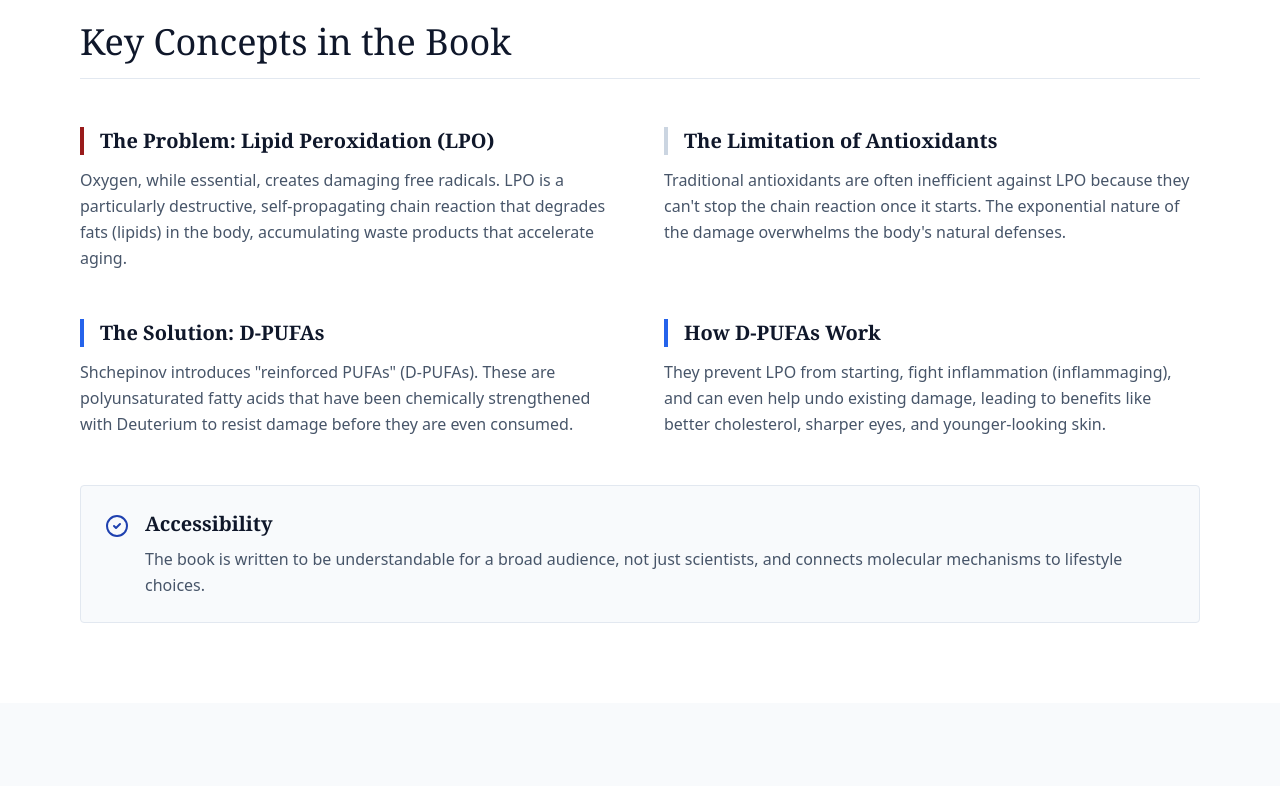
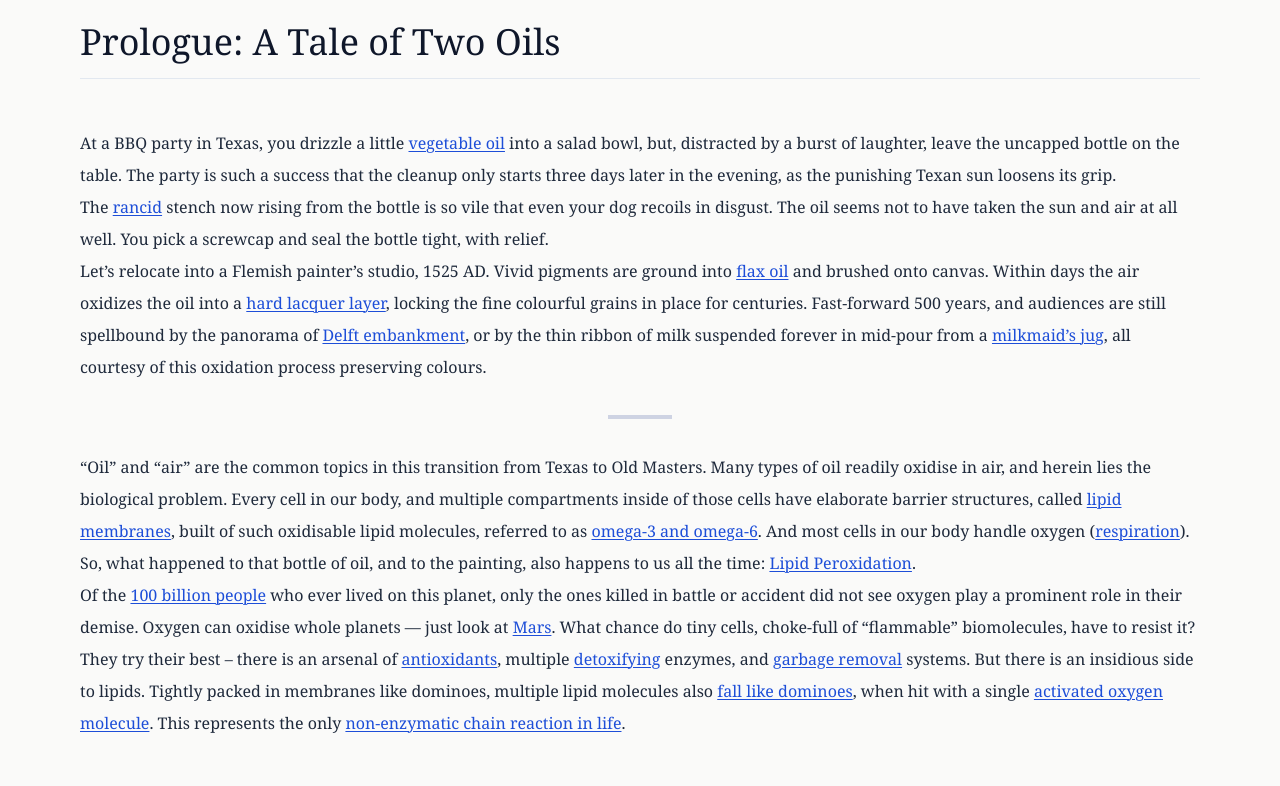
Before and after one commit to breakingaging/breaking-aging-site, a Next.js app: page / in a window 1280 px wide. Shown: the part 740-1526 px from the top of the page. Built offline with nearby package versions, Linux system fonts and the light colour scheme.

Commit message:
longread added

```diff
--- a/app/page.tsx
+++ b/app/page.tsx
@@ -1,9 +1,9 @@
 'use client';
 
 import React from 'react';
-import { BookOpen, ChevronDown, ChevronUp, ShoppingCart, Quote, CheckCircle2 } from 'lucide-react';
+import { BookOpen, ChevronDown, ChevronUp, ShoppingCart, Quote, CheckCircle2, ExternalLink } from 'lucide-react';
 
-// --- ДАННЫЕ: ОТЗЫВЫ (С ВАШИМИ ФОТО) ---
+// --- ДАННЫЕ: ОТЗЫВЫ ---
 const testimonials = [
   {
     name: "Aubrey D.N.J. de Grey",
@@ -88,6 +88,19 @@ const AccordionItem = ({ title, desc }: { title: string, desc: string }) => {
   );
 };
 
+// Компонент для ссылок в тексте
+const WikiLink = ({ href, children }: { href: string, children: React.ReactNode }) => (
+  <a
+    href={href}
+    target="_blank"
+    rel="noopener noreferrer"
+    className="text-blue-700 underline decoration-1 underline-offset-2 hover:text-blue-900 hover:bg-blue-50 transition-colors"
+    title="Read more on Wikipedia"
+  >
+    {children}
+  </a>
+);
+
 // --- ГЛАВНАЯ СТРАНИЦА ---
 
 export default function BookWebsite() {
@@ -102,9 +115,9 @@ export default function BookWebsite() {
           </div>
           <nav className="hidden md:flex space-x-8 text-sm font-medium text-slate-600 uppercase tracking-wider">
             <a href="#book" className="hover:text-blue-800 transition">The Book</a>
-            <a href="#concepts" className="hover:text-blue-800 transition">Key Concepts</a>
+            <a href="#prologue" className="hover:text-blue-800 transition">Prologue</a>
+            <a href="#concepts" className="hover:text-blue-800 transition">Concepts</a>
             <a href="#reviews" className="hover:text-blue-800 transition">Reviews</a>
-            <a href="#author" className="hover:text-blue-800 transition">Author</a>
           </nav>
         </div>
       </header>
@@ -148,10 +161,60 @@ export default function BookWebsite() {
         </div>
       </section>
 
-      {/* KEY CONCEPTS (REPLACED SECTION) */}
+      {/* PROLOGUE (NEW STORY SECTION) */}
+      <Section title="Prologue: A Tale of Two Oils" id="prologue" className="bg-stone-50">
+        <div className="prose prose-lg prose-slate max-w-none font-serif leading-loose">
+          <p>
+            At a BBQ party in Texas, you drizzle a little <WikiLink href="https://en.wikipedia.org/wiki/Vegetable_oil">vegetable oil</WikiLink> into
+            a salad bowl, but, distracted by a burst of laughter, leave the uncapped bottle on the table.
+            The party is such a success that the cleanup only starts three days later in the evening,
+            as the punishing Texan sun loosens its grip.
+          </p>
+          <p>
+            The <WikiLink href="https://en.wikipedia.org/wiki/Rancidification">rancid</WikiLink> stench
+            now rising from the bottle is so vile that even your dog recoils in disgust. The oil seems
+            not to have taken the sun and air at all well. You pick a screwcap and seal the bottle tight, with relief.
+          </p>
+          <p>
+            Let’s relocate into a Flemish painter’s studio, 1525 AD. Vivid pigments are ground
+            into <WikiLink href="https://en.wikipedia.org/wiki/Linseed_oil">flax oil</WikiLink> and
+            brushed onto canvas. Within days the air oxidizes the oil into a <WikiLink href="https://en.wikipedia.org/wiki/Drying_oil">hard lacquer layer</WikiLink>,
+            locking the fine colourful grains in place for centuries. Fast-forward 500 years, and
+            audiences are still spellbound by the panorama of <WikiLink href="https://en.wikipedia.org/wiki/View_of_Delft">Delft embankment</WikiLink>,
+            or by the thin ribbon of milk suspended forever in mid-pour from a <WikiLink href="https://en.wikipedia.org/wiki/The_Milkmaid_(Vermeer)">milkmaid’s jug</WikiLink>,
+            all courtesy of this oxidation process preserving colours.
+          </p>
+          <hr className="w-16 h-1 bg-blue-900 my-8 opacity-20 mx-auto border-none" />
+          <p>
+            “Oil” and “air” are the common topics in this transition from Texas to Old Masters.
+            Many types of oil readily oxidise in air, and herein lies the biological problem.
+            Every cell in our body, and multiple compartments inside of those cells have elaborate
+            barrier structures, called <WikiLink href="https://en.wikipedia.org/wiki/Cell_membrane">lipid membranes</WikiLink>,
+            built of such oxidisable lipid molecules, referred to as <WikiLink href="https://en.wikipedia.org/wiki/Polyunsaturated_fat">omega-3 and omega-6</WikiLink>.
+            And most cells in our body handle oxygen (<WikiLink href="https://en.wikipedia.org/wiki/Cellular_respiration">respiration</WikiLink>).
+            So, what happened to that bottle of oil, and to the painting, also happens to us all the time: <WikiLink href="https://en.wikipedia.org/wiki/Lipid_peroxidation">Lipid Peroxidation</WikiLink>.
+          </p>
+          <p>
+            Of the <WikiLink href="https://en.wikipedia.org/wiki/Estimates_of_historical_world_population">100 billion people</WikiLink> who
+            ever lived on this planet, only the ones killed in battle or accident did not see oxygen play a prominent role in their demise.
+            Oxygen can oxidise whole planets — just look at <WikiLink href="https://en.wikipedia.org/wiki/Geological_history_of_Mars">Mars</WikiLink>.
+            What chance do tiny cells, choke-full of “flammable” biomolecules, have to resist it?
+          </p>
+          <p>
+            They try their best – there is an arsenal of <WikiLink href="https://en.wikipedia.org/wiki/Antioxidant">antioxidants</WikiLink>,
+            multiple <WikiLink href="https://en.wikipedia.org/wiki/Detoxification">detoxifying</WikiLink> enzymes,
+            and <WikiLink href="https://en.wikipedia.org/wiki/Metabolic_waste">garbage removal</WikiLink> systems.
+            But there is an insidious side to lipids. Tightly packed in membranes like dominoes,
+            multiple lipid molecules also <WikiLink href="https://en.wikipedia.org/wiki/Domino_toppling">fall like dominoes</WikiLink>,
+            when hit with a single <WikiLink href="https://en.wikipedia.org/wiki/Reactive_oxygen_species">activated oxygen molecule</WikiLink>.
+            This represents the only <WikiLink href="https://en.wikipedia.org/wiki/Chain_reactions_in_living_organisms">non-enzymatic chain reaction in life</WikiLink>.
+          </p>
+        </div>
+      </Section>
+
+      {/* KEY CONCEPTS */}
       <Section title="Key Concepts in the Book" className="bg-white" id="concepts">
         <div className="grid md:grid-cols-2 gap-x-12 gap-y-12">
-
           {/* Concept 1 */}
           <div>
             <h3 className="text-xl font-serif font-bold text-slate-900 mb-3 border-l-4 border-red-800 pl-4">
@@ -163,7 +226,6 @@ export default function BookWebsite() {
               waste products that accelerate aging.
             </p>
           </div>
-
           {/* Concept 2 */}
           <div>
             <h3 className="text-xl font-serif font-bold text-slate-900 mb-3 border-l-4 border-slate-300 pl-4">
@@ -175,7 +237,6 @@ export default function BookWebsite() {
               the body's natural defenses.
             </p>
           </div>
-
           {/* Concept 3 */}
           <div>
             <h3 className="text-xl font-serif font-bold text-slate-900 mb-3 border-l-4 border-blue-600 pl-4">
@@ -186,7 +247,6 @@ export default function BookWebsite() {
               that have been chemically strengthened with Deuterium to resist damage before they are even consumed.
             </p>
           </div>
-
           {/* Concept 4 */}
           <div>
             <h3 className="text-xl font-serif font-bold text-slate-900 mb-3 border-l-4 border-blue-600 pl-4">
@@ -198,8 +258,7 @@ export default function BookWebsite() {
               and younger-looking skin.
             </p>
           </div>
-
-          {/* Concept 5 - Spanning full width if needed, or just in grid */}
+          {/* Concept 5 */}
           <div className="md:col-span-2 bg-slate-50 p-6 rounded border border-slate-200">
              <div className="flex gap-4 items-start">
                 <CheckCircle2 className="text-blue-800 flex-shrink-0 mt-1" />
@@ -212,17 +271,15 @@ export default function BookWebsite() {
                 </div>
              </div>
           </div>
-
         </div>
       </Section>
 
-      {/* TESTIMONIALS (UPDATED WITH REAL PHOTOS) */}
+      {/* TESTIMONIALS */}
       <Section title="Praise for the Book" id="reviews" className="bg-slate-50">
         <div className="grid md:grid-cols-2 gap-x-12 gap-y-12">
           {testimonials.map((t, idx) => (
             <div key={idx} className="bg-white p-8 rounded border border-slate-200 shadow-sm hover:shadow-md transition-shadow relative">
               <div className="flex items-center gap-5 mb-6">
-                {/* PORTRAIT */}
                 <img
                   src={t.image}
                   alt={t.name}
```
